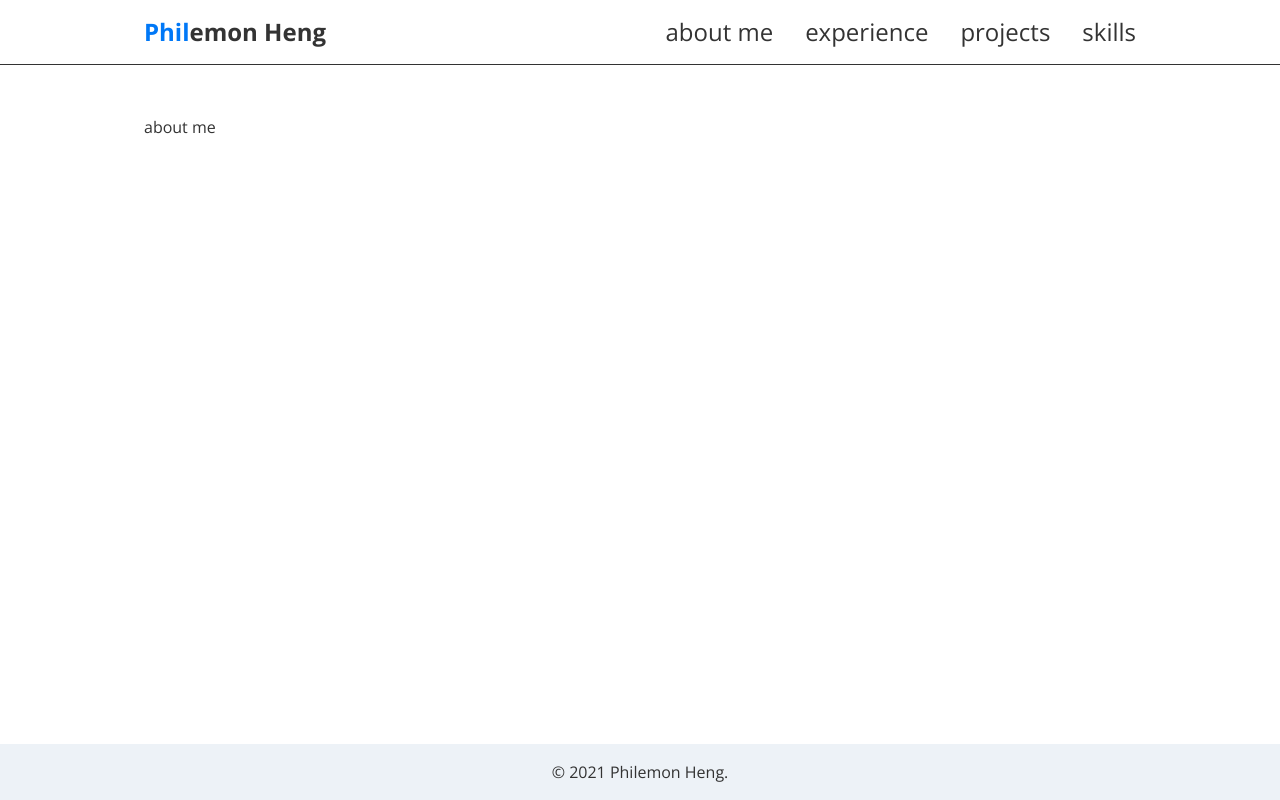
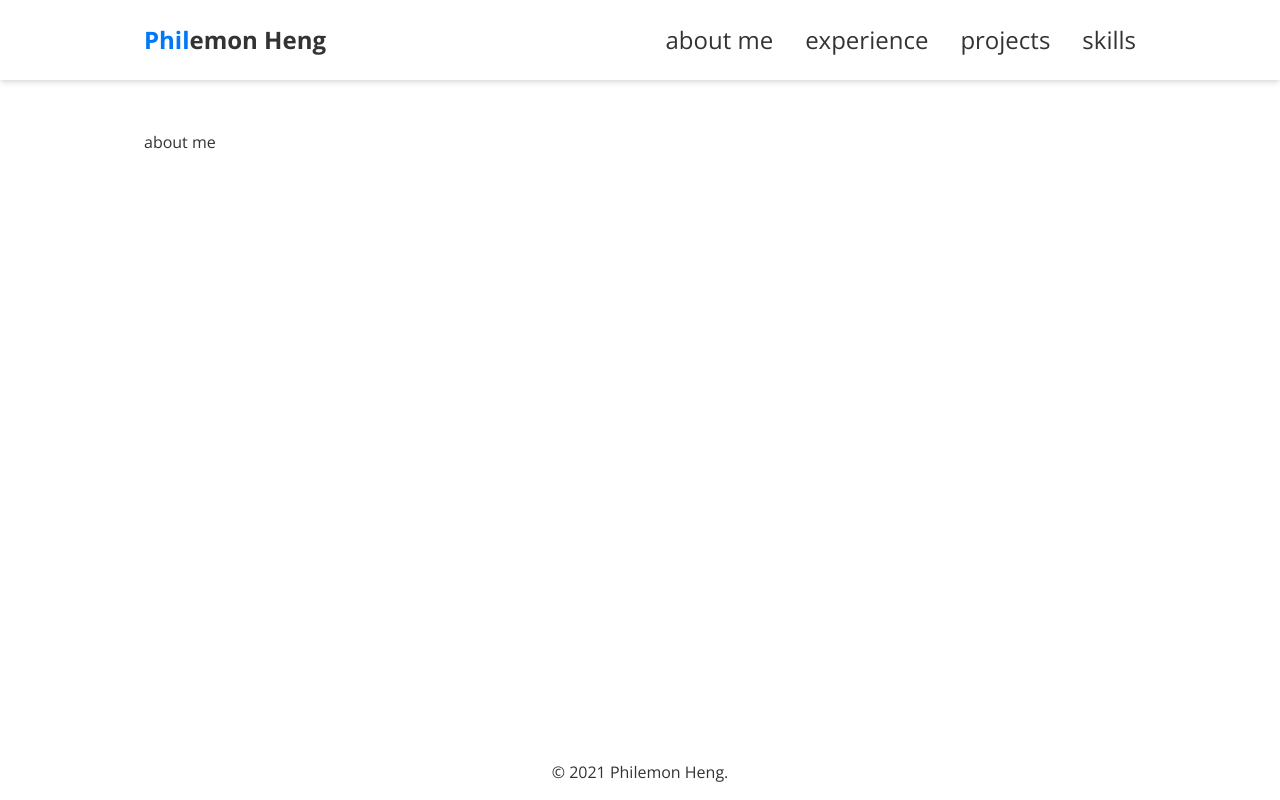
Before and after one commit to fillingthemoon/personal-website-02, a Next.js app: page / in a window 1280 px wide. Built offline with nearby package versions, Linux system fonts and the light colour scheme.

Commit message:
update navbar and footer

```diff
--- a/components/layout/footer.js
+++ b/components/layout/footer.js
@@ -3,12 +3,11 @@ import {
   VStack,
   Container,
   Text,
-  useColorModeValue,
 } from '@chakra-ui/react'
 
 const Footer = () => {
   return (
-    <Box py={4} bg={useColorModeValue('gray.100', 'gray.900')}>
+    <Box py={4}>
       <Container maxW="container.lg">
         <VStack spacing={2}>
           <Text>&copy; 2021 Philemon Heng.</Text>
--- a/components/layout/navbar.js
+++ b/components/layout/navbar.js
@@ -50,7 +50,7 @@ const NavBar = () => {
   const { isOpen, onOpen, onClose } = useDisclosure()
 
   return (
-    <Box borderBottom="1px" borderColor="black">
+    <Box shadow='md' py={2}>
       <Container maxW="container.lg">
         <Flex h={16} alignItems={'center'} justify={'space-between'}>
           <IconButton
```
